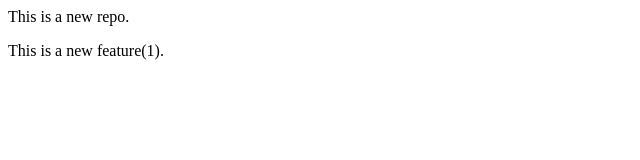
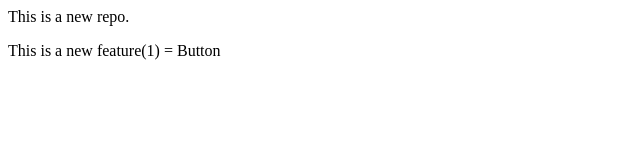
Before and after one commit to Bhuwan-Upadhyay/localRepo, a plain HTML site: page index.html in a window 1280 px wide. Shown: the full height of the page, 0-640 px from the left. Drawn offline with Linux system fonts and the light colour scheme.

Commit message:
Add button

```diff
--- a/index.html
+++ b/index.html
@@ -1,2 +1,2 @@
 <p>This is a new repo.</p>
-<p>This is a new feature(1).</p>
+<p>This is a new feature(1) = Button</p>
```
